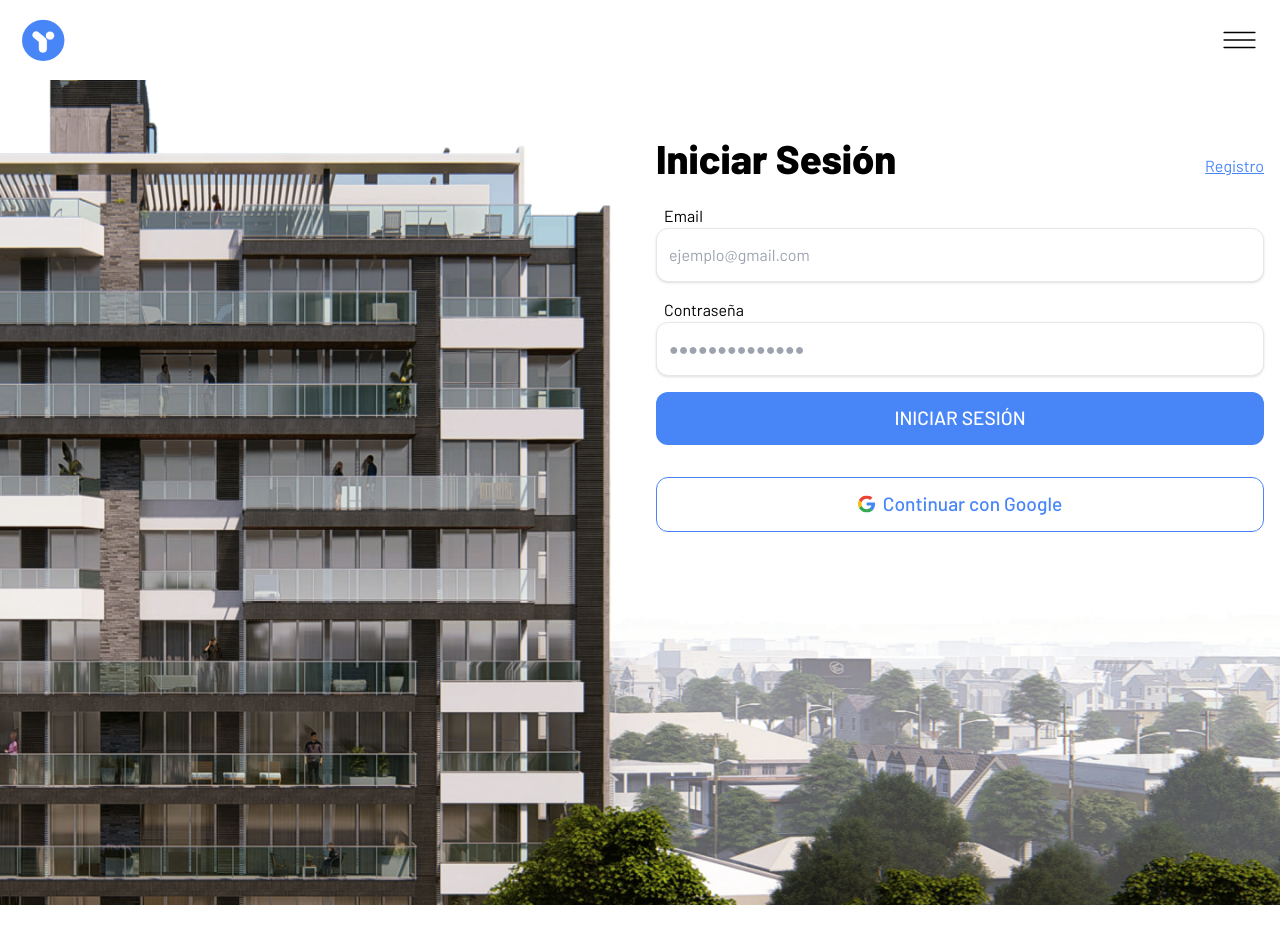
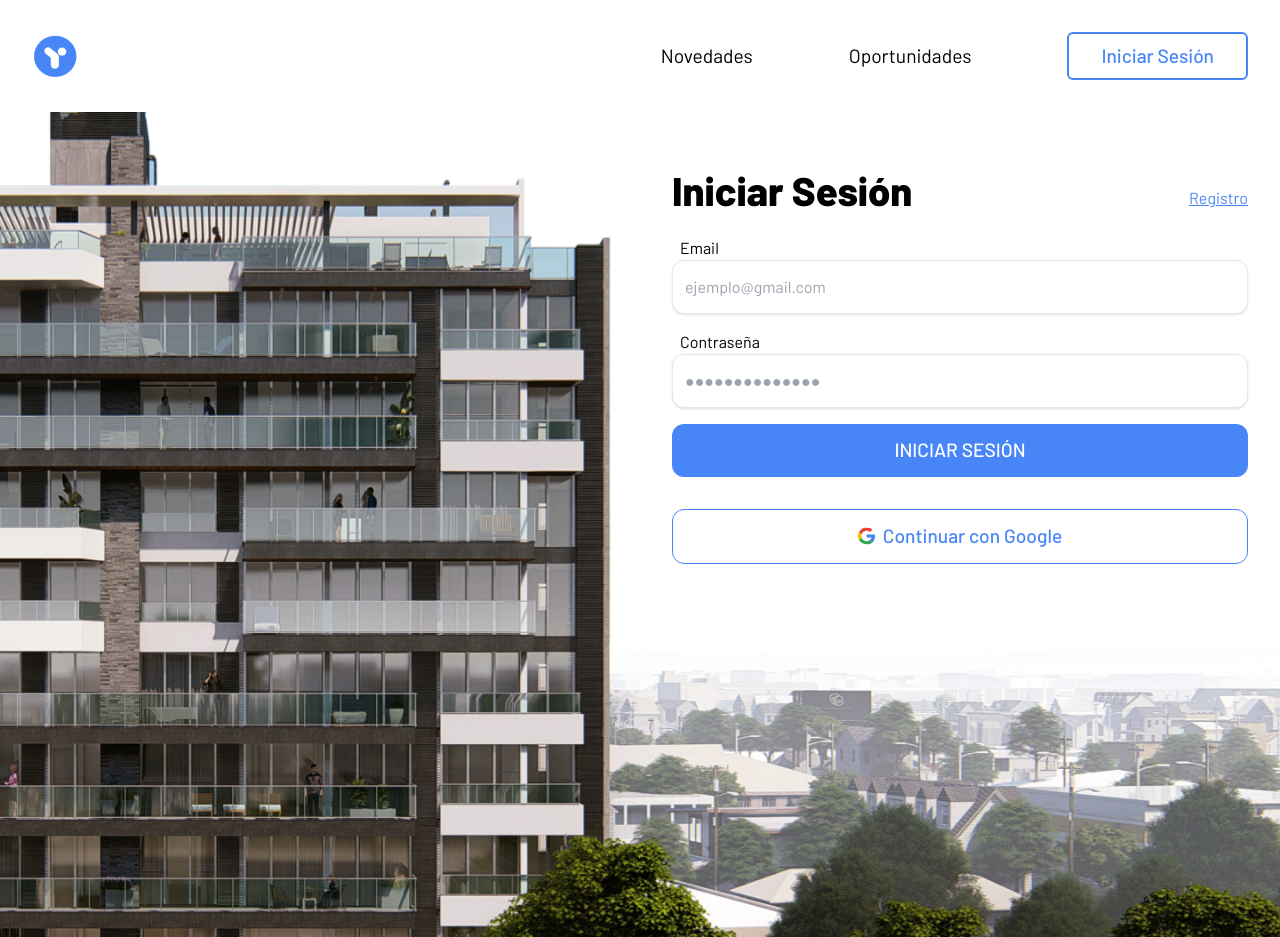
Before and after one commit to Brocter/YoInvierton-t, a React (Vite) app: page /iniciar-sesion in a window 1280 px wide. Before the commit the page ends 905 px from the top, so only its background shows below. Built offline with nearby package versions, Linux system fonts and the light colour scheme.

Commit message:
responsive-navbar

```diff
--- a/package.json
+++ b/package.json
@@ -19,6 +19,7 @@
     "react": "^18.2.0",
     "react-countup": "^6.4.2",
     "react-dom": "^18.2.0",
+    "react-icons": "^4.11.0",
     "react-router-dom": "^6.16.0",
     "react-scroll-trigger": "^0.6.14"
   },
--- a/src/components/LandingSections/Section1.jsx
+++ b/src/components/LandingSections/Section1.jsx
@@ -7,7 +7,7 @@ import announcement from './../../assets/vox 1.png'
 
 export const Section1 = () => {
     return(
-        <section className="font-barlow text-black relative lg:flex lg:pb-[clamp(4rem,25vw,17rem)] xl:pb-[clamp(13rem,22vw,60rem)]">
+        <section className="font-barlow text-black relative lg:flex lg:pb-[clamp(4rem,25vw,17rem)] xl:pb-[clamp(13rem,22vw,60rem)] -z-0">
             <div className='w-[50%]'></div>
             <div className="mx-auto px-4 text-left justify-left max-w-[32rem] lg:pt-[3rem] lg:ml-0 xl:max-w-[clamp(32rem,34vw,40rem)] xl:pt-[clamp(3rem,4vw,9rem)]">
               <div className='hidden lg:flex max-h-[2.9rem] gap-2'>
--- /dev/null
+++ b/src/components/Navbar/ButtonIniciarSesion.jsx
@@ -0,0 +1,10 @@
+import { Link } from "react-router-dom"
+
+export function ButtonIniciarSesion(){
+    return(
+        <Link to="/iniciar-sesion">
+        <button className='flex py-2 border-primaryBlue border-2 justify-center items-center px-8
+                rounded-md text-primaryBlue font-[500] text-[1.2rem] xl:text-[clamp(1.2rem,1.5vw,1.5rem)] hover:bg-primaryBlue hover:text-white transition-[500]'>Iniciar Sesión</button>
+        </Link>
+    )
+}
--- a/src/components/Navbar/Navbar.jsx
+++ b/src/components/Navbar/Navbar.jsx
@@ -1,16 +1,49 @@
-import React from "react";
+import {useState} from "react";
 import isologo from "./../../assets/isotipo.png";
-import hamburger from "./../../assets/icons/menu.svg"
 import { Link } from "react-router-dom";
+import { AiOutlineClose } from 'react-icons/ai';
+import { NavHandlers } from "./NavbarHandlers";
+import { ButtonIniciarSesion } from "./ButtonIniciarSesion";
+
+
 
 function Navbar() {
+  const [nav, setNav] = useState(false);
+
+  const handleClick = () => setNav(!nav);
+  const handleClose = () => setNav(!nav);
+
+  const hamburgerMenu = !nav ? (
+    <svg width="41" height="36" viewBox="0 0 41 36" fill="none" xmlns="http://www.w3.org/2000/svg">
+      <path d="M5.125 10.4635H35.875" stroke="black" strokeWidth="1.5" strokeLinecap="round" />
+      <path d="M5.125 17.9375H35.875" stroke="black" strokeWidth="1.5" strokeLinecap="round" />
+      <path d="M5.125 25.4115H35.875" stroke="black" strokeWidth="1.5" strokeLinecap="round" />
+    </svg>
+  ) : (
+    <AiOutlineClose />
+  );
+  const hamburger = <div className="text-[26px]">{hamburgerMenu}</div>;
+
+
     return (
-    <nav className='bg-white h-[5rem] w-full flex justify-between items-center px-5'>
+    <nav className='flex static top-0 z-30 w-full h-[6rem] lg:h-[7rem]'>
+      <div className="flex justify-between items-center w-full px-4 max-w-[90rem] mx-auto lg:px-8">
       <Link to={"/"}>
       <img src={isologo} alt="logo" />
       </Link>
 
-      <img src={hamburger} alt="menu" />
+      <div className="lg:hidden cursor-pointer" onClick={handleClick}>
+        {hamburger}
+      </div>
+      <div className="hidden lg:flex justify-between items-center gap-[6rem] font-[400] text-[1.2rem] xl:text-[clamp(1.2rem,1.5vw,1.5rem)] ">
+        <a href="https://medium.com/@yoinvierto" className="hover:text-primaryBlue cursor-pointer">Novedades</a>
+        <Link to="/inversiones">
+        <p className="hover:text-primaryBlue cursor-pointer">Oportunidades</p>
+        </Link>
+        <ButtonIniciarSesion/>
+      </div>
+      </div>
+      <NavHandlers nav={nav} handleClose={handleClose}/>
     </nav>
     );
   }
--- /dev/null
+++ b/src/components/Navbar/NavbarHandlers.jsx
@@ -0,0 +1,31 @@
+import { Link } from "react-router-dom";
+
+export function NavHandlers({ nav, handleClose }) {
+    const handleAbout = () => {
+      handleClose();
+    };
+
+    const handleStore = () => {
+      handleClose();
+    };
+
+    return (
+      <ul className={!nav ? 'hidden' : 'absolute bg-white w-full px-8 top-[5rem] border-b border-black-600 pb-1 z-30 lg:hidden'}>
+        <li className="border-b border-300 w-full">
+          <div className="pt-3 text-[1.2rem] text-black font-[500] cursor-pointer " onClick={handleAbout}>
+            Novedades
+          </div>
+        </li>
+        <li className="border-b border-black-300 w-full">
+          <div className="pt-3 text-[1.2rem] text-black font-[500] cursor-pointer focus:bg-primaryBlue" onClick={handleStore}>
+          <Link to="/inversiones">Oportunidades</Link>
+          </div>
+        </li>
+        <li className="w-full">
+          <div className="pt-3 text-[1.2rem] text-primaryBlue font-[500] cursor-pointer" onClick={handleStore}>
+            <Link to="/iniciar-sesion">Iniciar Sesion</Link>
+          </div>
+        </li>
+      </ul>
+    );
+  }
--- a/src/views/LogIn.jsx
+++ b/src/views/LogIn.jsx
@@ -49,7 +49,7 @@ const LogIn = () => {
     <section className="relative lg:flex">
       <div className='w-[50%] hidden lg:block '></div>
       <div className='lg:w-[50%] ml-auto lg:pt-[clamp(1rem,2.5vw,6rem)]'>
-      <div className={`flex flex-col px-4 gap-4 py-4 mx-auto animate-slide-in`}>
+      <div className={`flex flex-col px-4 gap-4 py-4 mx-auto animate-slide-in lg:px-8`}>
         {" "}
         <div className="flex justify-between items-center">
           <h2 className="text-[2.5rem] font-extrabold">Iniciar Sesión</h2>
```
Also changed, not shown: src/assets/icons/menu.svg (deleted), 1 other file (tests, documents, lock files or other folders).
